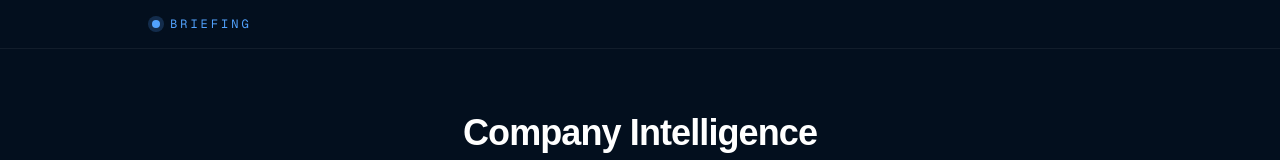
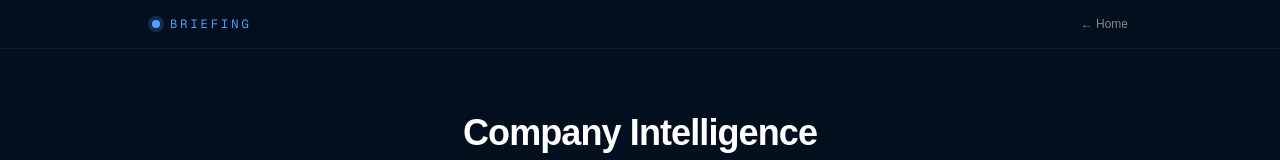
Before and after one commit to maxcooperevans/briefing, a Next.js app: page / in a window 1280 px wide. Shown: the top 160 px of the page. Built offline with nearby package versions, Linux system fonts and the light colour scheme.

Commit message:
add home button

```diff
--- a/app/page.tsx
+++ b/app/page.tsx
@@ -43,11 +43,19 @@ export default function Home() {
     <main className="min-h-screen bg-[#030f1e] text-white">
       {/* Nav */}
       <nav className="border-b border-white/[0.06] no-print">
-        <div className="max-w-5xl mx-auto px-6 py-4 flex items-center gap-2.5">
-          <span className="flex h-2 w-2 rounded-full bg-blue-400 ring-4 ring-blue-400/20" />
-          <span className="font-mono text-xs tracking-[0.25em] uppercase text-blue-400">
-            Briefing
-          </span>
+        <div className="max-w-5xl mx-auto px-6 py-4 flex items-center justify-between">
+          <div className="flex items-center gap-2.5">
+            <span className="flex h-2 w-2 rounded-full bg-blue-400 ring-4 ring-blue-400/20" />
+            <span className="font-mono text-xs tracking-[0.25em] uppercase text-blue-400">
+              Briefing
+            </span>
+          </div>
+          <a
+            href="https://www.maxcooperevans.com"
+            className="text-xs text-white/50 hover:text-white transition-colors"
+          >
+            ← Home
+          </a>
         </div>
       </nav>
 
```
